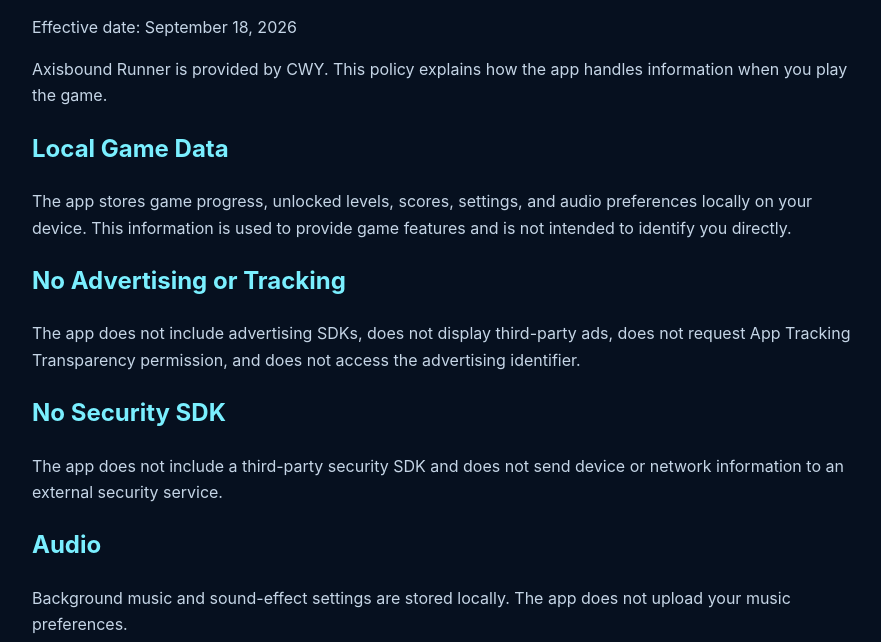
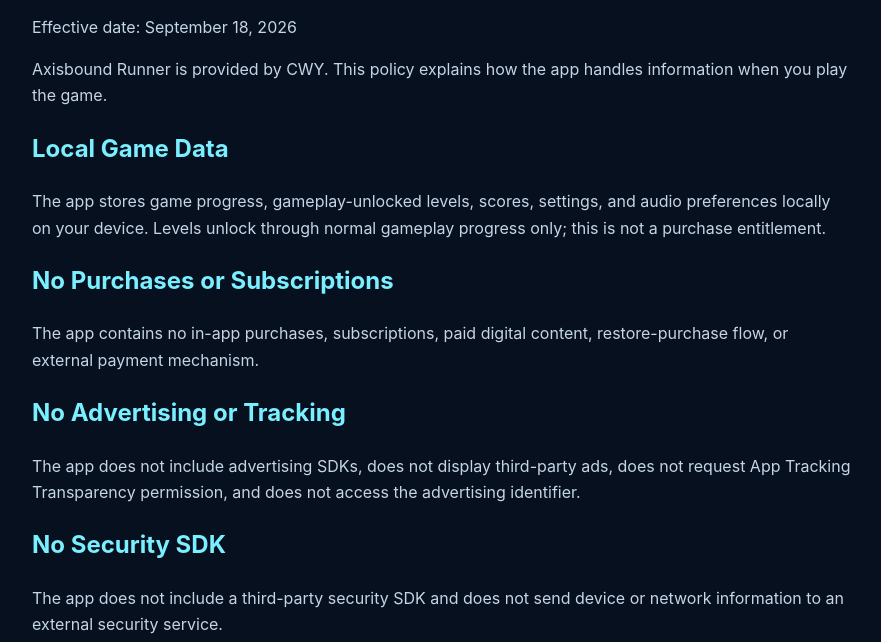
Before and after one commit to sethsethasetha-ctrl/Axisbound-Runner, a plain HTML site: page privacy.html in a window 1280 px wide. Shown: the part 158-800 px from the top of the page, without its empty margins (198-1079 px from the left). Drawn offline with Linux system fonts and the light colour scheme.

Commit message:
Add files via upload

```diff
--- a/privacy.html
+++ b/privacy.html
@@ -1,7 +1,8 @@
 <!doctype html>
 <html lang="en"><head><meta charset="utf-8"><meta name="viewport" content="width=device-width, initial-scale=1"><title>Axisbound Runner Privacy Policy</title><style>body{margin:0;background:#06101f;color:#e9f3ff;font:16px/1.65 -apple-system,BlinkMacSystemFont,"Segoe UI",sans-serif}main{max-width:820px;margin:auto;padding:52px 24px 80px}h1,h2{color:#7aefff}h1{font-size:2.5rem}a{color:#7aefff}p,li{color:#c5d5e6}footer{margin-top:42px;padding-top:20px;border-top:1px solid #24516f;color:#9db2c7}</style></head>
 <body><main><h1>Privacy Policy</h1><p>Effective date: September 18, 2026</p><p>Axisbound Runner is provided by CWY. This policy explains how the app handles information when you play the game.</p>
-<h2>Local Game Data</h2><p>The app stores game progress, unlocked levels, scores, settings, and audio preferences locally on your device. This information is used to provide game features and is not intended to identify you directly.</p>
+<h2>Local Game Data</h2><p>The app stores game progress, gameplay-unlocked levels, scores, settings, and audio preferences locally on your device. Levels unlock through normal gameplay progress only; this is not a purchase entitlement.</p>
+<h2>No Purchases or Subscriptions</h2><p>The app contains no in-app purchases, subscriptions, paid digital content, restore-purchase flow, or external payment mechanism.</p>
 <h2>No Advertising or Tracking</h2><p>The app does not include advertising SDKs, does not display third-party ads, does not request App Tracking Transparency permission, and does not access the advertising identifier.</p>
 <h2>No Security SDK</h2><p>The app does not include a third-party security SDK and does not send device or network information to an external security service.</p>
 <h2>Audio</h2><p>Background music and sound-effect settings are stored locally. The app does not upload your music preferences.</p>
```
